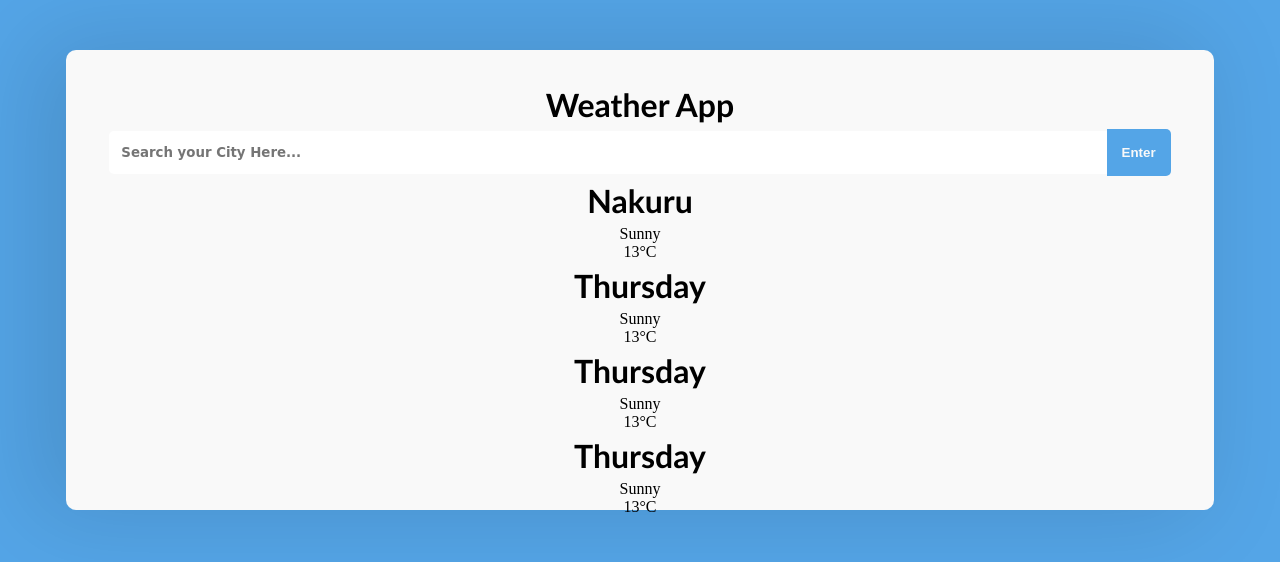
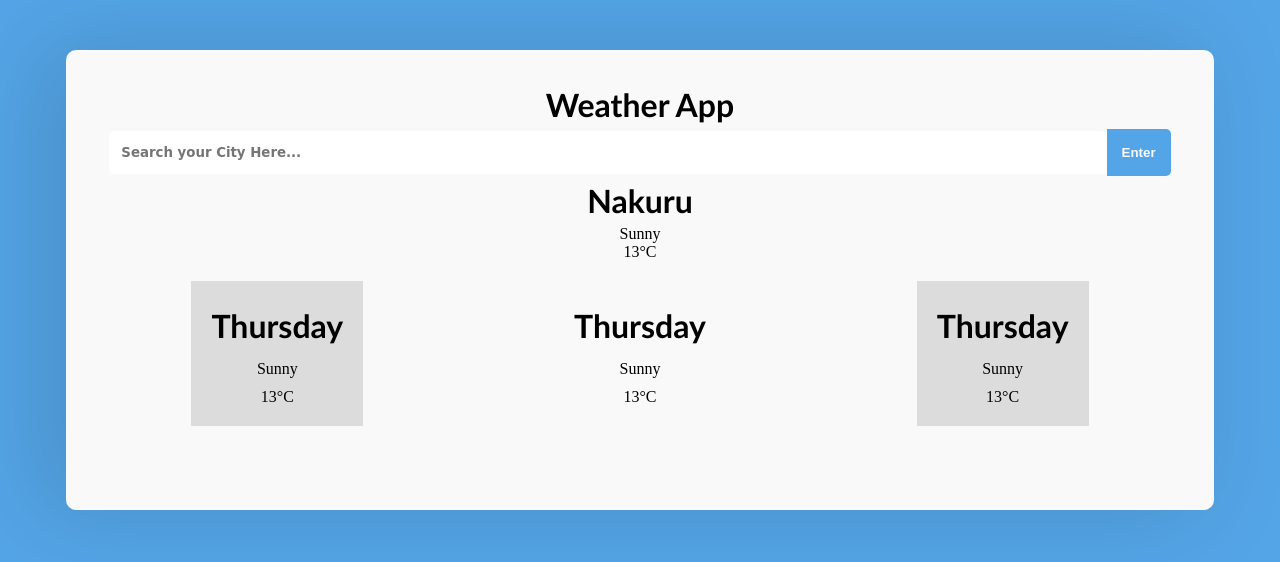
Before and after one commit to Bennyjoez/Atril-Ben-Weather-App, a plain HTML site: page index.html in a window 1280 px wide. Drawn offline with Linux system fonts and the light colour scheme; a web font is replaced by a local one.

Commit message:
Arranged the weather search output

```diff
--- a/style.css
+++ b/style.css
@@ -52,3 +52,19 @@ h1 {
     font-weight: 600;
     cursor: pointer;
 }
+
+/* ben css */
+.weather-predictions {
+    display: flex;
+    justify-content: space-around;
+    margin-top: 20px;
+}
+.weather-predictions > * {
+    padding: 20px;
+    display: flex;
+    flex-direction: column;
+    gap: 10px;
+}
+.weather-predictions > *:nth-child(odd) {
+    background-color: gainsboro;
+}
```
